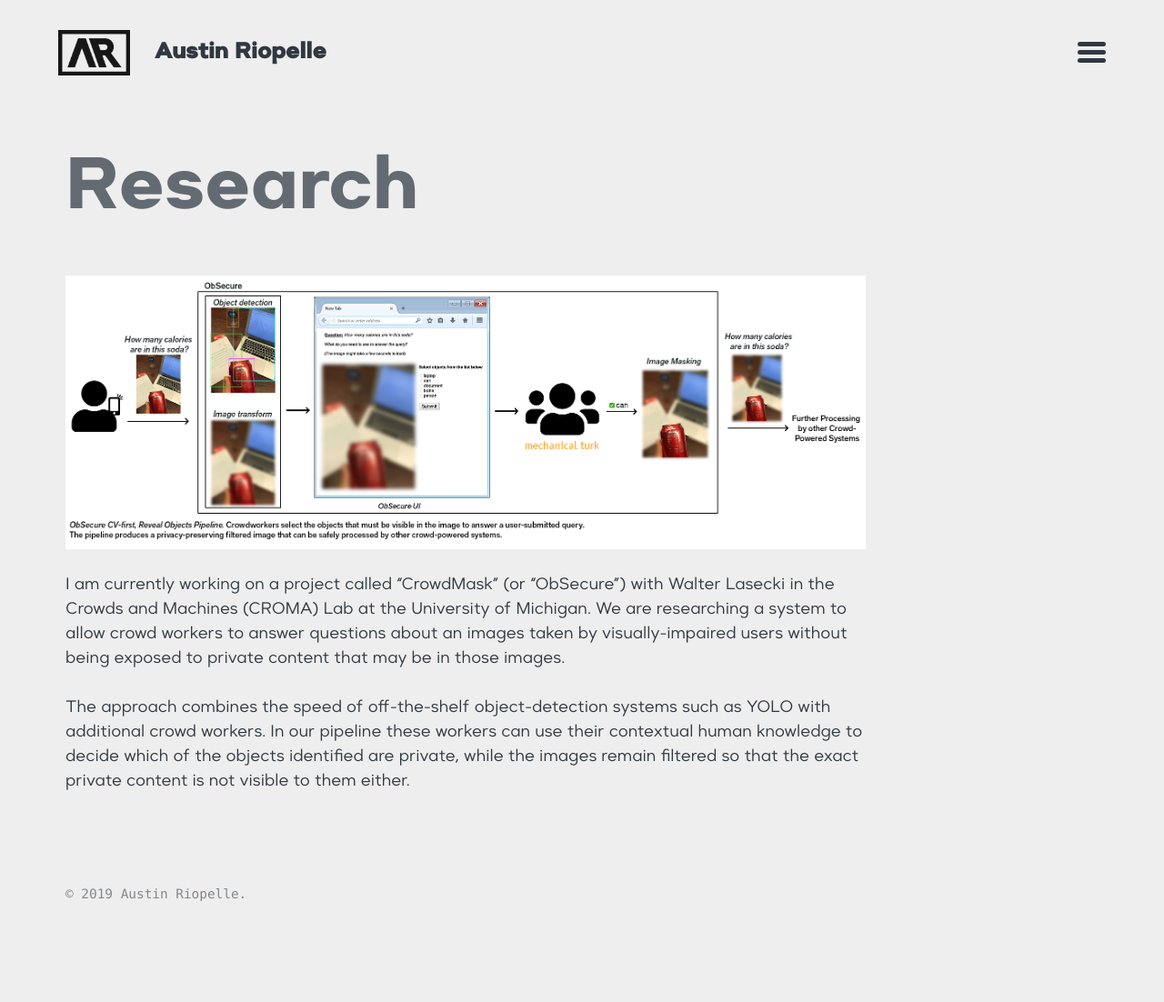
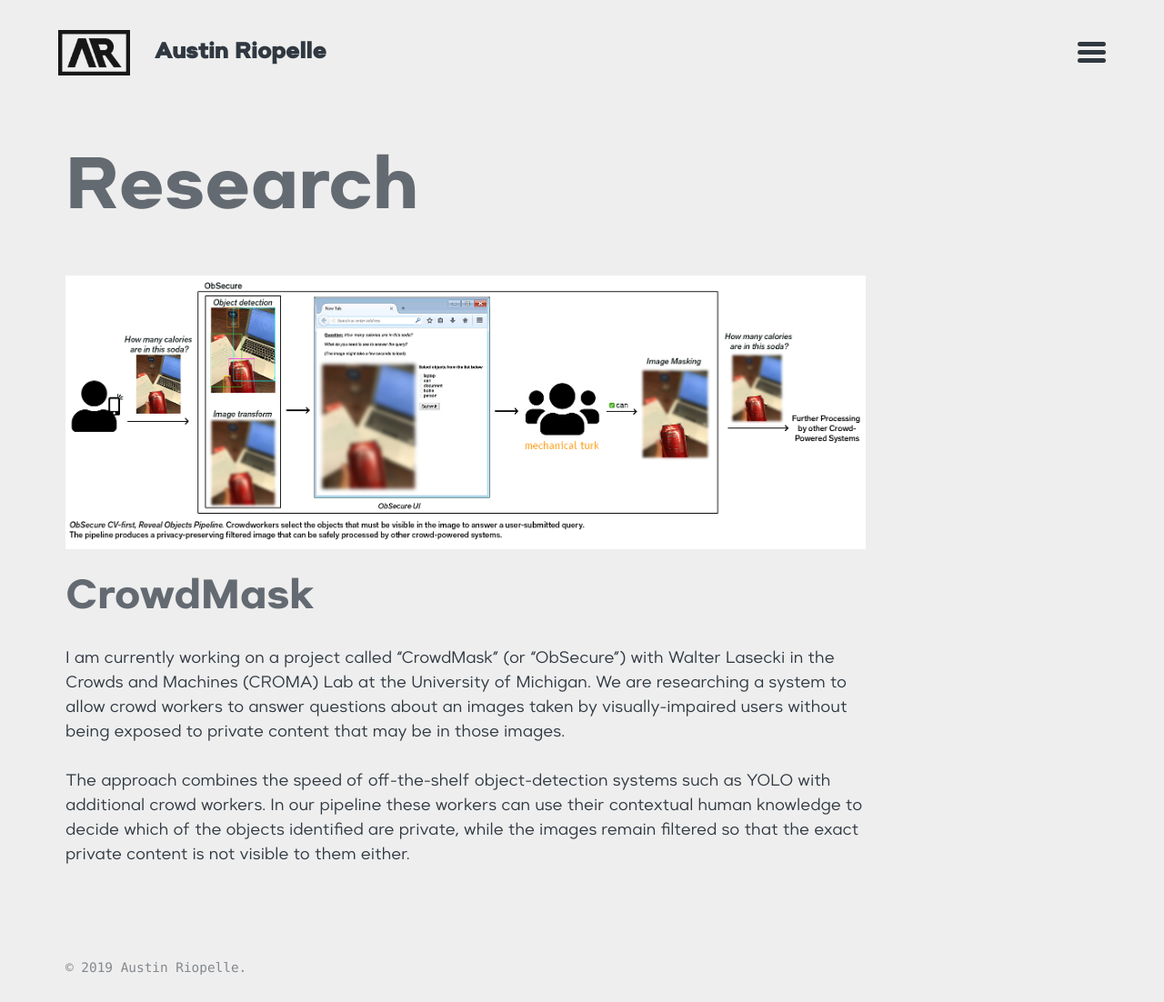
Before and after one commit to acerio98/acerio98.github.io, a Jekyll site: the page built from research.md, in a window 1280 px wide. Shown: the whole page at 91% size. Built offline with Jekyll 4.4.1, drawn with Linux system fonts in a browser that asks for light colours; some web fonts are replaced; before the commit the page ends 1021 px from its top, so only the background shows below that.

Commit message:
research3

```diff
--- a/research.md
+++ b/research.md
@@ -5,6 +5,8 @@ layout: about
 
 ![CrowdMask](https://riopelle.me/assets/pics/system_diagram_users.jpg)
 
+# CrowdMask
+
 I am currently working on a project called "CrowdMask" (or "ObSecure") with Walter Lasecki in the Crowds and Machines (CROMA) Lab at the University of Michigan. We are researching a system to allow crowd workers to answer questions about an images taken by visually-impaired users without being exposed to private content that may be in those images.
 
 The approach combines the speed of off-the-shelf object-detection systems such as YOLO with additional crowd workers. In our pipeline these workers can use their contextual human knowledge to decide which of the objects identified are private, while the images remain filtered so that the exact private content is not visible to them either.
```
